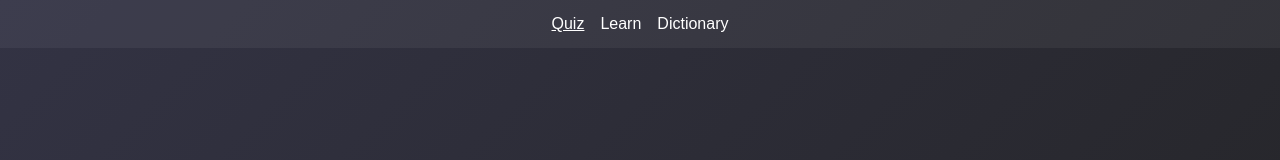
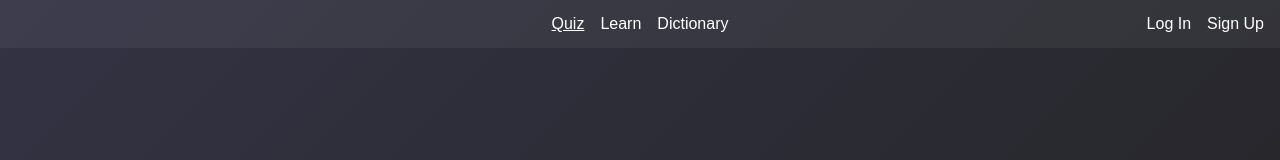
Before and after one commit to suffergram/react-kanji-app, a React app: page / in a window 1280 px wide. Shown: the top 160 px of the page. Built offline with nearby package versions, Linux system fonts and the light colour scheme; no server answers.

Commit message:
feat: auth block in header

```diff
--- a/src/components/app/app.tsx
+++ b/src/components/app/app.tsx
@@ -1,3 +1,7 @@
+import { useEffect } from 'react';
+import { useDispatch } from 'react-redux';
+import { ThunkDispatch } from 'redux-thunk';
+import { AnyAction } from 'redux';
 import {
   Route,
   RouterProvider,
@@ -9,6 +13,8 @@ import { ErrorPage } from '../../pages/error-page/error-page';
 import { Layout } from '../layout/layout';
 import { DictPage } from '../../pages/dict-page/dict-page';
 import { LearnPage } from '../../pages/learn-page/learn-page';
+import { RootState } from '../../types/root-state';
+import { fetchMe } from '../../state/auth-thunks';
 
 const router = createBrowserRouter(
   createRoutesFromElements(
@@ -22,5 +28,11 @@ const router = createBrowserRouter(
 );
 
 export function App() {
+  const dispatch: ThunkDispatch<RootState, unknown, AnyAction> = useDispatch();
+
+  useEffect(() => {
+    dispatch(fetchMe());
+  }, []);
+
   return <RouterProvider router={router} />;
 }
--- a/src/components/header/header.tsx
+++ b/src/components/header/header.tsx
@@ -1,9 +1,28 @@
+import { AnyAction } from 'redux';
+import { ThunkDispatch } from 'redux-thunk';
+import { useDispatch, useSelector } from 'react-redux';
 import { useLocation } from 'react-router-dom';
-import { NavLink, Navigation, StyledHeader } from './style';
+import {
+  LogoutButton,
+  NavLink,
+  Navigation,
+  StyledHeader,
+  UserEmail,
+  UserMenu,
+} from './style';
 import { navLinks } from '../../data/nav-links/nav-links';
+import { RootState } from '../../types/root-state';
+import { logout } from '../../state/auth-thunks';
 
 export function Header() {
   const location = useLocation();
+  const dispatch: ThunkDispatch<RootState, unknown, AnyAction> = useDispatch();
+
+  const authState = useSelector((state: RootState) => state.authState);
+
+  const handleLogout = () => {
+    dispatch(logout());
+  };
 
   return (
     <StyledHeader>
@@ -18,6 +37,33 @@ export function Header() {
           </NavLink>
         ))}
       </Navigation>
+      {authState.status === 'guest' && (
+        <UserMenu>
+          <NavLink $isCurrent={location.pathname === '/login'} to="/login">
+            Log In
+          </NavLink>
+          <NavLink
+            $isCurrent={location.pathname === '/register'}
+            to="/register"
+          >
+            Sign Up
+          </NavLink>
+        </UserMenu>
+      )}
+      {authState.status === 'authenticated' && (
+        <UserMenu>
+          <UserEmail title={authState.user?.email}>
+            {authState.user?.email}
+          </UserEmail>
+          <LogoutButton
+            type="button"
+            onClick={handleLogout}
+            disabled={authState.isLoading}
+          >
+            Log Out
+          </LogoutButton>
+        </UserMenu>
+      )}
     </StyledHeader>
   );
 }
--- a/src/components/header/style.tsx
+++ b/src/components/header/style.tsx
@@ -4,17 +4,32 @@ import { Link } from 'react-router-dom';
 export const StyledHeader = styled.header`
   height: 3rem;
   width: 100%;
+  box-sizing: border-box;
+  padding: 0 1rem;
   background-color: rgba(255, 255, 255, 0.05);
-  display: flex;
-  justify-content: center;
+  display: grid;
+  grid-template-columns: 1fr auto 1fr;
   align-items: center;
+
+  @media (max-width: 40rem) {
+    height: auto;
+    grid-template-columns: 1fr;
+    justify-items: center;
+    row-gap: 0.25rem;
+    padding: 0.5rem 1rem;
+  }
 `;
 
 export const Navigation = styled.nav`
+  grid-column: 2;
   height: 100%;
   display: flex;
   align-items: center;
   gap: 1rem;
+
+  @media (max-width: 40rem) {
+    grid-column: 1;
+  }
 `;
 
 export const NavLink = styled(Link)<{ $isCurrent: boolean }>`
@@ -37,3 +52,43 @@ export const NavLink = styled(Link)<{ $isCurrent: boolean }>`
     text-decoration: underline;
   }
 `;
+
+export const UserMenu = styled.div`
+  grid-column: 3;
+  justify-self: end;
+  display: flex;
+  align-items: center;
+  gap: 1rem;
+  min-width: 0;
+
+  @media (max-width: 40rem) {
+    grid-column: 1;
+    justify-self: center;
+  }
+`;
+
+export const UserEmail = styled.span`
+  color: rgba(255, 255, 255, 0.7);
+  max-width: 14rem;
+  overflow: hidden;
+  text-overflow: ellipsis;
+  white-space: nowrap;
+`;
+
+export const LogoutButton = styled.button`
+  background: none;
+  border: none;
+  padding: 0;
+  font: inherit;
+  color: white;
+  cursor: pointer;
+
+  &:hover:not(:disabled) {
+    text-decoration: underline;
+  }
+
+  &:disabled {
+    cursor: default;
+    opacity: 0.5;
+  }
+`;
```
